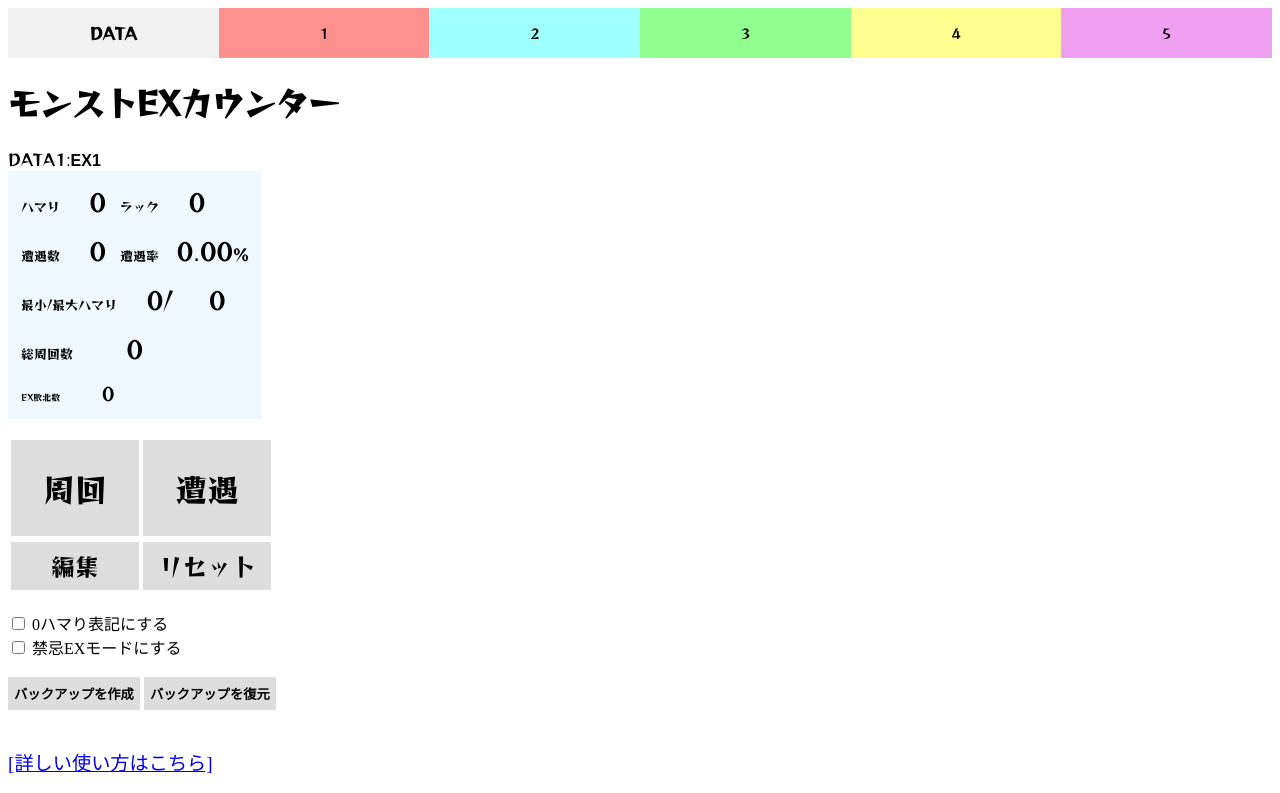
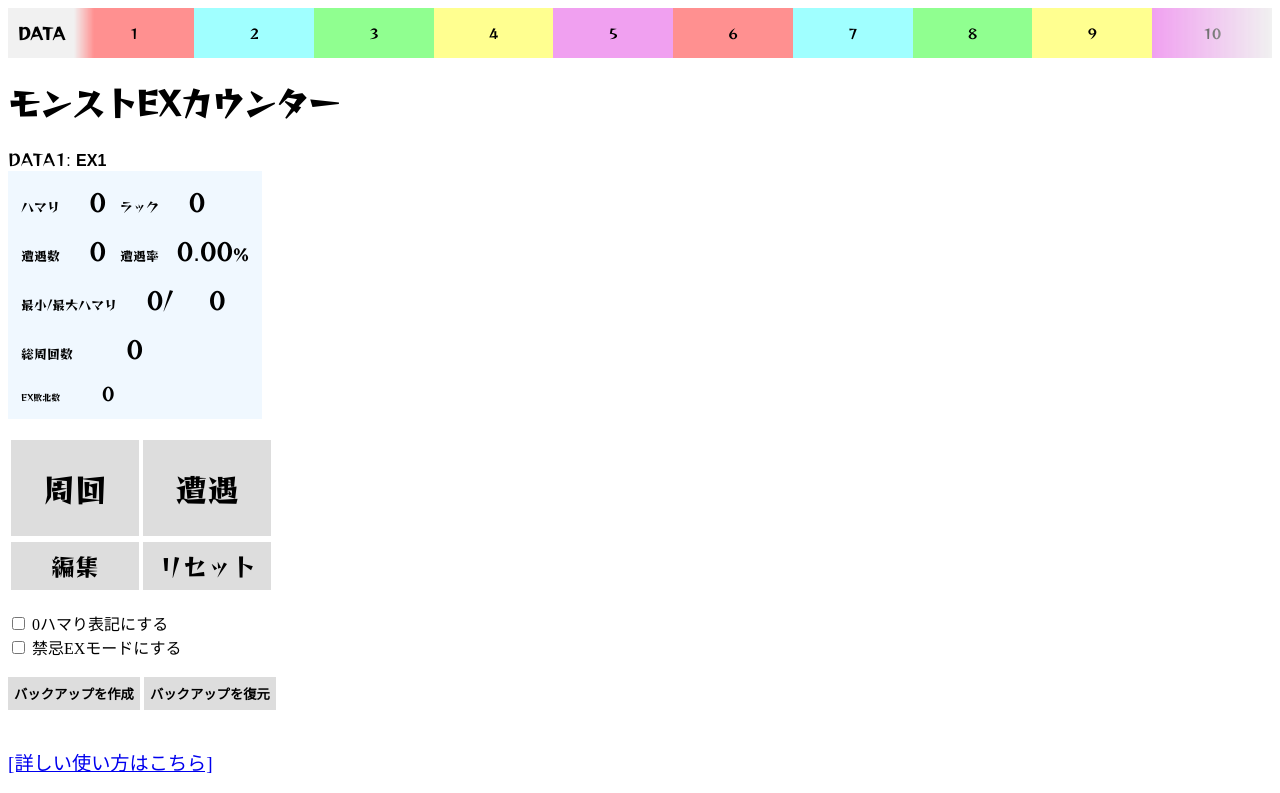
Before and after one commit to Reyshi084/game-counter, a website: page docs/index.html in a window 1280 px wide. Shown: the top 793 px of the page. Drawn offline with Linux system fonts and the light colour scheme.

Commit message:
セーブデータ数を10件に拡張

```diff
--- a/docs/index.html
+++ b/docs/index.html
@@ -21,20 +21,25 @@
     <title>モンスト EXカウンター</title>
   </head>
   <body>
-    <div id="save">
-      <ul id="save-container">
-        <li class="save-list"><span id="save-text">DATA</span></li>
-        <li class="save-list"><button id="btn-save-1">1</button></li>
-        <li class="save-list"><button id="btn-save-2">2</button></li>
-        <li class="save-list"><button id="btn-save-3">3</button></li>
-        <li class="save-list"><button id="btn-save-4">4</button></li>
-        <li class="save-list"><button id="btn-save-5">5</button></li>
-      </ul>
-    </div>
+    <header id="save">
+      <div id="save-text">DATA</div>
+      <div id="save-container">
+        <button class="btn-save" id="btn-save-1">1</button>
+        <button class="btn-save" id="btn-save-2">2</button>
+        <button class="btn-save" id="btn-save-3">3</button>
+        <button class="btn-save" id="btn-save-4">4</button>
+        <button class="btn-save" id="btn-save-5">5</button>
+        <button class="btn-save" id="btn-save-6">6</button>
+        <button class="btn-save" id="btn-save-7">7</button>
+        <button class="btn-save" id="btn-save-8">8</button>
+        <button class="btn-save" id="btn-save-9">9</button>
+        <button class="btn-save" id="btn-save-10">10</button>
+      </div>
+    </header>
     <h1>モンストEXカウンター</h1>
     <div id="info">
       <div>
-        DATA<span id="now-data">1</span>:<span id="data-title"></span
+        DATA<span id="now-data">1</span>: <span id="data-title"></span
         ><span id="span-last-date">&ensp;<span id="last-date"></span></span>
       </div>
       <table cellspacing="12" id="info-table">
--- a/docs/index.js
+++ b/docs/index.js
@@ -17,7 +17,7 @@
 const LUCKRES_RATE_DIGIT = 5;
 
 const DEFAULT_DROP = "1";
-const MAX_SAVEDATA_NUM = 5;
+const MAX_SAVEDATA_NUM = 10;
 
 let isEncount = false;
 let isEditNow = false;
--- a/scss/index.scss
+++ b/scss/index.scss
@@ -7,78 +7,93 @@
 
 #save {
   position: relative;
+  display: flex;
+  justify-content: start;
+  align-items: center;
   width: 100%;
   height: 50px;
   background-color: #f1f1f1;
-
-  #save-container {
-    list-style: none;
-    margin: 0;
-    padding: 0;
-    display: flex;
-    justify-content: flex-start;
-    align-items: center;
-    height: 100%;
-
-    .save-list {
-      margin: 0;
-      padding: 0;
-      width: 20%;
-      height: 100%;
-      text-align: center;
 
   #save-text {
     font-family: "Reggae", sans-serif;
     color: #000;
     display: flex;
+    justify-content: center;
     align-items: center;
-        justify-content: center;
     height: 100%;
+    width: 70px;
     font-weight: bold;
     font-size: 16px;
   }
+
+  #save-container {
+    margin: 0;
+    padding: 0;
+    width: 100%;
+    height: 100%;
+    text-align: center;
+    display: flex;
+    flex-direction: row;
+    overflow-x: scroll;
+    -ms-overflow-style: none;
+    scrollbar-width: none;
+    &::-webkit-scrollbar {
+      display: none;
+    }
+    -webkit-mask: linear-gradient(
+      to right,
+      transparent,
+      black 20px,
+      black 90%,
+      transparent
+    );
 
     button {
       font-family: "Reggae", sans-serif;
       color: #000;
       width: 100%;
       height: 100%;
+      min-width: 50px;
       border: none;
       text-align: center;
 
-        &#btn-save-1 {
+      &#btn-save-1,
+      &#btn-save-6 {
         background-color: #ff9090;
         &:hover {
           background-color: #d07070;
         }
       }
 
-        &#btn-save-2 {
+      &#btn-save-2,
+      &#btn-save-7 {
         background-color: #a0ffff;
         &:hover {
           background-color: #60d0d0;
         }
       }
 
-        &#btn-save-3 {
+      &#btn-save-3,
+      &#btn-save-8 {
         background-color: #90ff90;
         &:hover {
           background-color: #70d070;
         }
       }
 
-        &#btn-save-4 {
+      &#btn-save-4,
+      &#btn-save-9 {
         background-color: #ffff90;
         &:hover {
           background-color: #d0d050;
         }
       }
 
-        &#btn-save-5 {
+      &#btn-save-5,
+      &#btn-save-10 {
         background-color: #f0a0f0;
         &:hover {
           background-color: #d080d0;
-          }
         }
       }
     }
```
Also changed, not shown: docs/index.css. Lines whose indentation alone changed are shown as unchanged.
